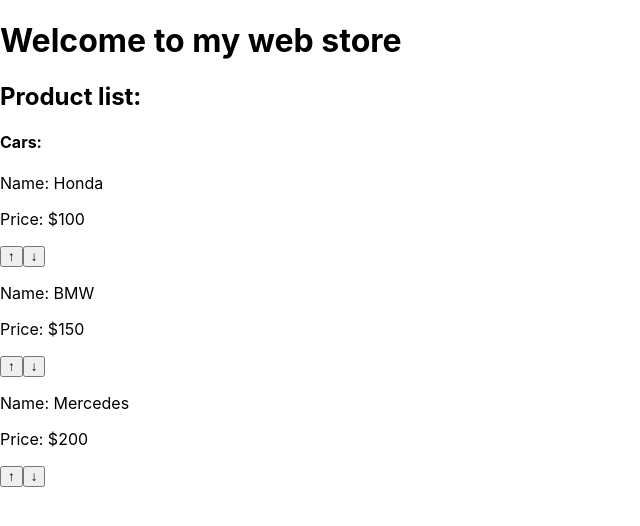
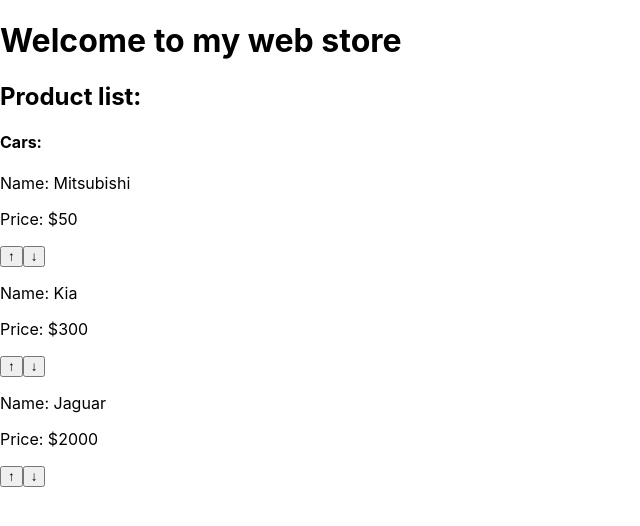
Before and after one commit to PYuen1029/react-learning-examples, a React (Create React App) app: page / in a window 1280 px wide. Shown: the top 526 px of the page, without its empty margins (0-640 px from the left). Built offline with nearby package versions, Linux system fonts and the light colour scheme.

Commit message:
Contexts:use closer provider to change value
Use a closer provider of the same MyContext type to change the value provided by the provider. Note: I had to duplicate code (incrementPrice, decrementPrice). It didn't fall through to the further provider.

```diff
--- /dev/null
+++ b/src/CloserProvider.js
@@ -0,0 +1,40 @@
+import MyContext from './MyContext';
+import React, {Component} from 'react';
+
+class CloserProvider extends Component {
+    state = {
+        cars: {
+            car001: { name: 'Mitsubishi', price: 50 },
+            car002: { name: 'Kia', price: 300 },
+            car003: { name: 'Jaguar', price: 2000 }
+        }
+    };
+
+    render() {
+        return (
+            <MyContext.Provider
+                value={{
+                    cars: this.state.cars,
+                    incrementPrice: selectedID => {
+                        const cars = Object.assign({}, this.state.cars);
+                        cars[selectedID].price = cars[selectedID].price + 1;
+                        this.setState({
+                            cars
+                        });
+                    },
+                    decrementPrice: selectedID => {
+                        const cars = Object.assign({}, this.state.cars);
+                        cars[selectedID].price = cars[selectedID].price - 1;
+                        this.setState({
+                            cars
+                        });
+                    }
+                }}
+            >
+                {this.props.children}
+            </MyContext.Provider>
+        );
+    }
+}
+
+export default CloserProvider
--- a/src/ProductList.js
+++ b/src/ProductList.js
@@ -1,10 +1,13 @@
 import React from 'react';
 import Cars from "./Cars";
+import CloserProvider from "./CloserProvider";
 
 const ProductList = () => (
     <div className="product-list">
         <h2>Product list:</h2>
-        <Cars />
+        <CloserProvider>
+            <Cars />
+        </CloserProvider>
         {/* Other potential product categories which we will skip for this demo: */}
         {/* <Electronics /> */}
         {/* <Clothes /> */}
```
